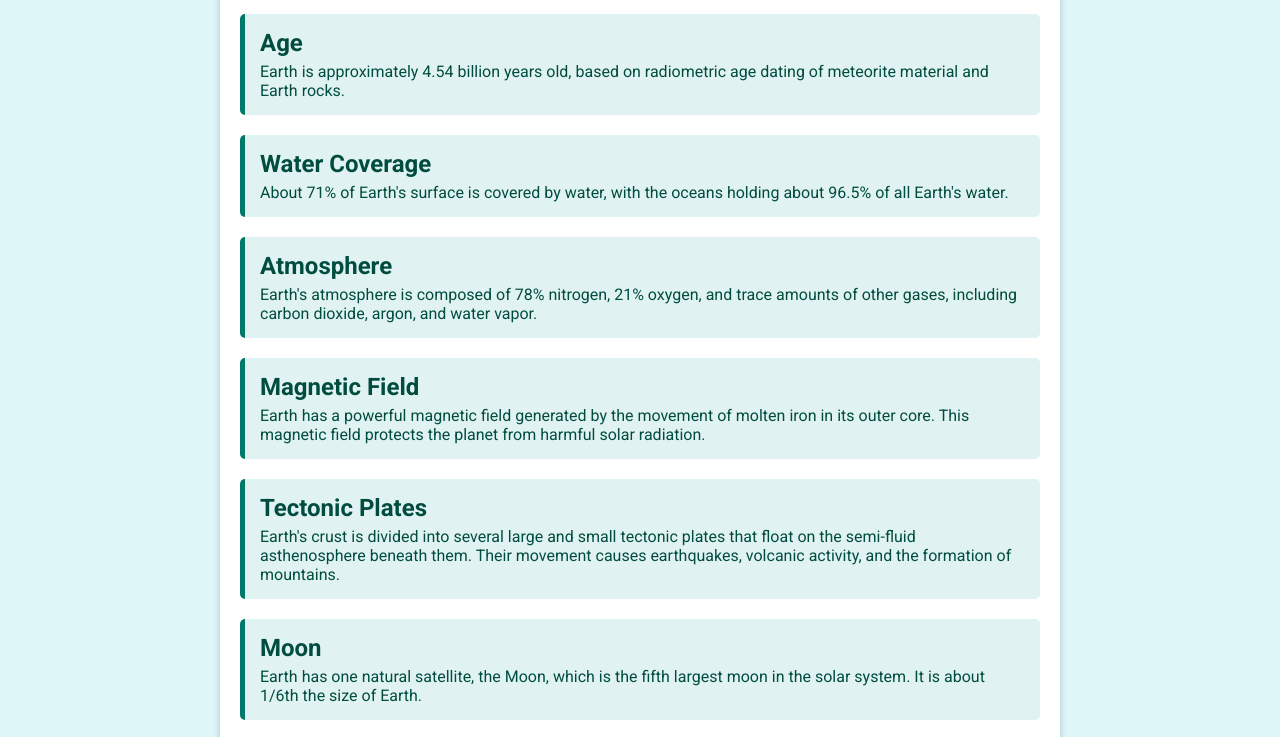
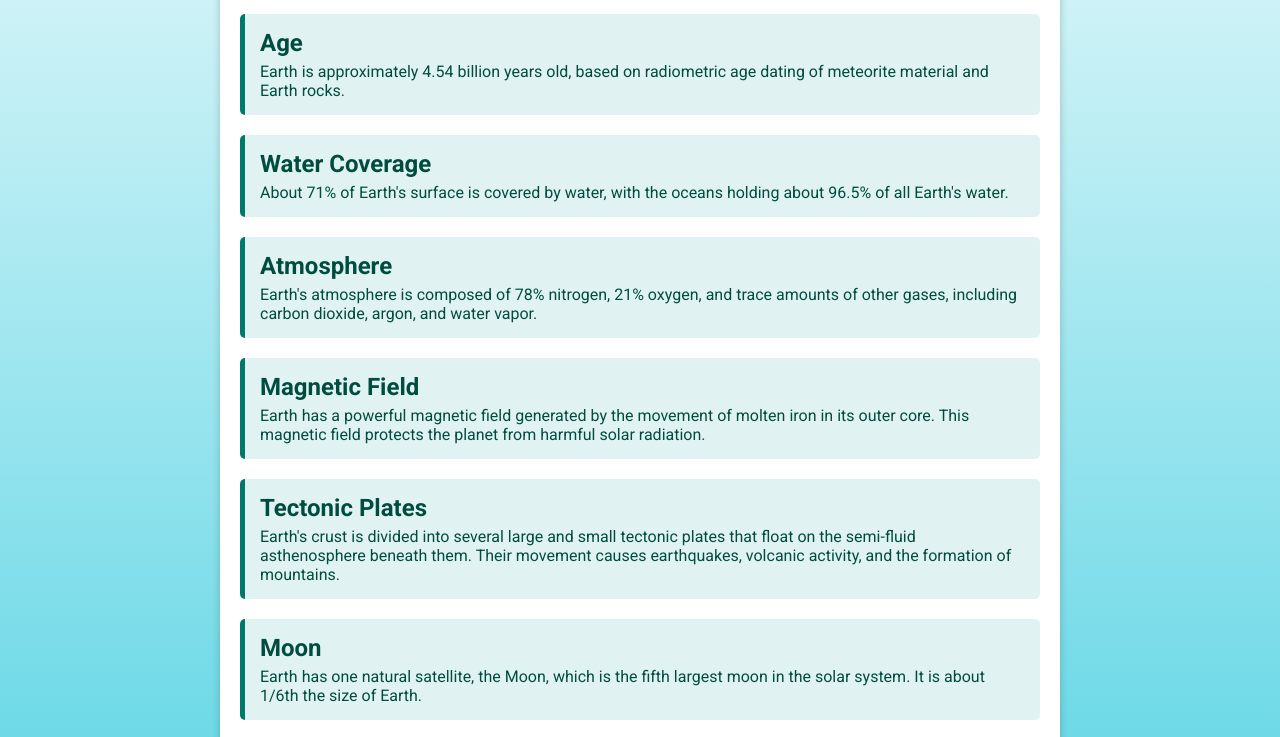
Before and after one commit to rajayush01/Earth-Facts, a plain HTML site: page index.html in a window 1280 px wide. Shown: the part 145-882 px from the top of the page. Drawn offline with Linux system fonts and the light colour scheme.

Commit message:
Update index.html

```diff
--- a/index.html
+++ b/index.html
@@ -11,7 +11,7 @@
             font-family: 'Roboto', sans-serif;
             margin: 0;
             padding: 0;
-            background-color: #e0f7fa;
+            background: linear-gradient(to bottom, #e0f7fa, #80deea, #26c6da);
             color: #004d40;
             overflow-x: hidden;
         }
```
